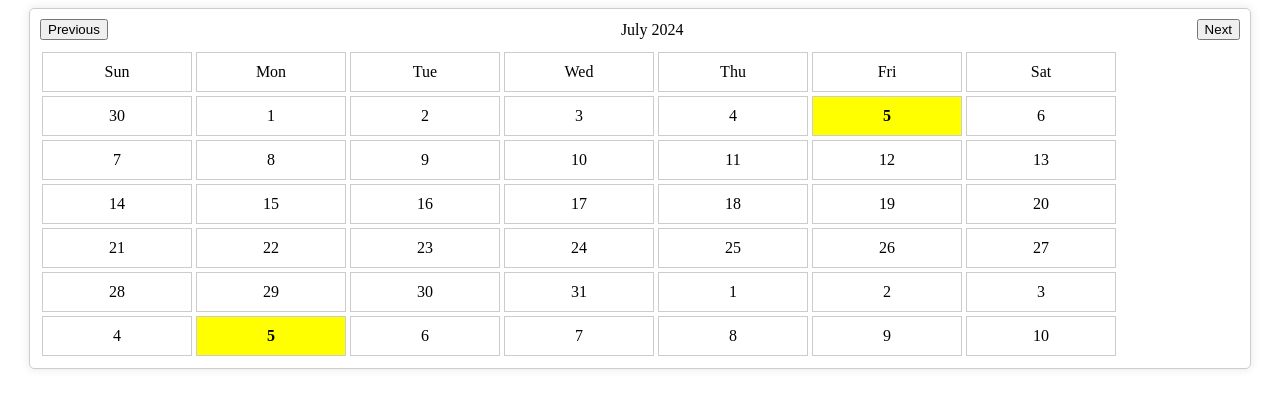
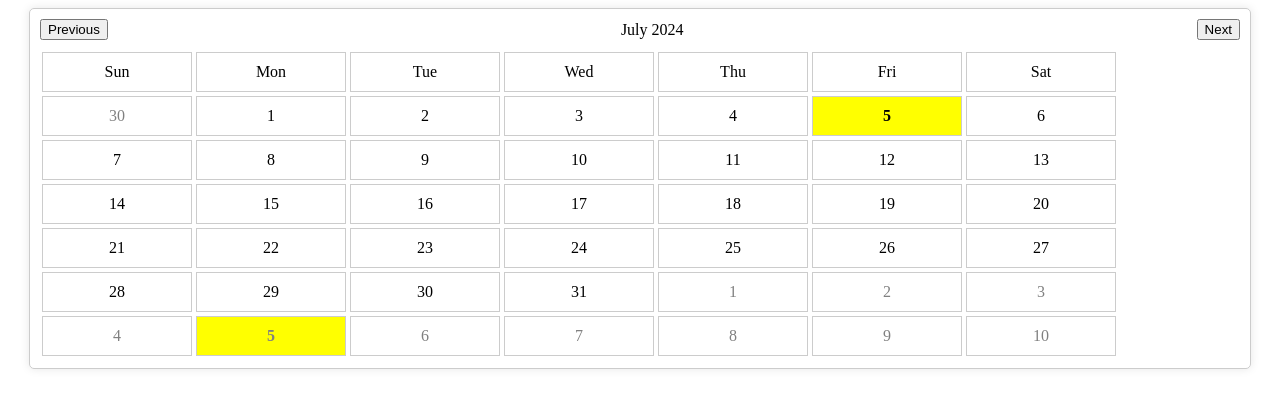
Before and after one commit to ranjithkumarravikumar52/angular18-sandbox, an Angular app: page / in a window 1280 px wide. Shown: the top 408 px of the page. Built offline with nearby package versions, Linux system fonts and the light colour scheme.

Commit message:
calendar should have dynamic styling for current month vs other months and extract the data we generate for dates into an interface (model)

```diff
--- a/src/app/calendar/calendar.component.css
+++ b/src/app/calendar/calendar.component.css
@@ -37,3 +37,11 @@
   background-color: yellow;
   font-weight: bold;
 }
+
+.current-month {
+  color: black;
+}
+
+.other-month {
+  color: grey;
+}
--- a/src/app/calendar/calendar.component.html
+++ b/src/app/calendar/calendar.component.html
@@ -8,6 +8,13 @@
     <div *ngFor="let day of days">{{ day }}</div>
   </div>
   <div class="dates">
-    <div *ngFor="let date of dates" [class.today]="isToday(date)">{{ date }}</div>
+    <div
+      *ngFor="let calendarDate of dates"
+      [class.today]="isToday(calendarDate.date)"
+      [class.current-month]="calendarDate.currentMonth"
+      [class.other-month]="!calendarDate.currentMonth"
+    >
+      {{ calendarDate.date }}
+    </div>
   </div>
 </div>
--- a/src/app/calendar/calendar.component.ts
+++ b/src/app/calendar/calendar.component.ts
@@ -1,5 +1,6 @@
 import { CommonModule } from '@angular/common';
 import { Component } from '@angular/core';
+import { CalendarDate } from '../models/calendar-date.model';
 
 @Component({
   selector: 'app-calendar',
@@ -12,7 +13,7 @@ export class CalendarComponent {
   month: string;
   year: string;
   days: string[];
-  dates: number[];
+  dates: CalendarDate[];
   today: Date;
 
   private currentDate: Date;
@@ -46,9 +47,9 @@ export class CalendarComponent {
     return ['Sun', 'Mon', 'Tue', 'Wed', 'Thu', 'Fri', 'Sat'];
   }
 
-  private generateDates(): number[] {
+  private generateDates(): CalendarDate[] {
     // init empty array
-    const dates: number[] = [];
+    const dates: CalendarDate[] = [];
 
     // initial data
     const currentDate: Date = this.currentDate;
@@ -59,19 +60,19 @@ export class CalendarComponent {
     const firstDayOfMonth: number = new Date(currentYear, currentMonth, 1).getDay();
     for (let i: number = 0; i < firstDayOfMonth; i++) {
       const prevDate: Date = new Date(currentYear, currentMonth, -i);
-      dates.unshift(prevDate.getDate());
+      dates.unshift({ date: prevDate.getDate(), currentMonth: false});
     }
 
     // Fill current month's dates
     const daysInMonth: number = new Date(currentYear, currentMonth + 1, 0).getDate();
     for (let i: number = 1; i <= daysInMonth; i++) {
-      dates.push(i);
+      dates.push({date: i, currentMonth: true});
     }
 
     // Fill next month's dates
     const remainingDays: number = 42 - dates.length;
     for (let i: number = 1; i <= remainingDays; i++) {
-      dates.push(i);
+      dates.push({ date: i, currentMonth: false });
     }
 
     // return output
--- /dev/null
+++ b/src/app/models/calendar-date.model.ts
@@ -0,0 +1,4 @@
+export interface CalendarDate {
+  date: number;
+  currentMonth: boolean;
+}
```
Also changed, not shown: 1 other file (tests, documents, lock files or other folders).
